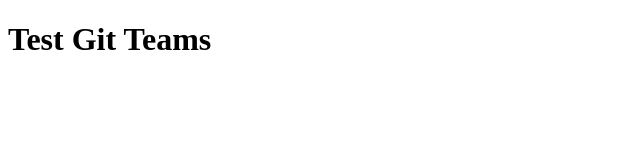
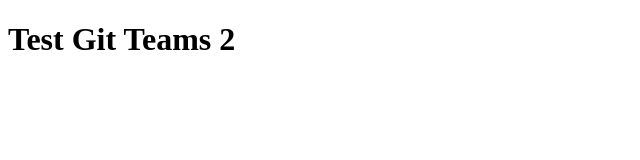
Before and after one commit to jordi92al/prueba_git, a plain HTML site: page index.html in a window 1280 px wide. Shown: the full height of the page, 0-640 px from the left. Drawn offline with Linux system fonts and the light colour scheme.

Commit message:
h1 change

```diff
--- a/index.html
+++ b/index.html
@@ -7,6 +7,6 @@
     <title>Git Test</title>
 </head>
 <body>
-    <h1>Test Git Teams</h1>
+    <h1>Test Git Teams 2</h1>
 </body>
 </html>
```
